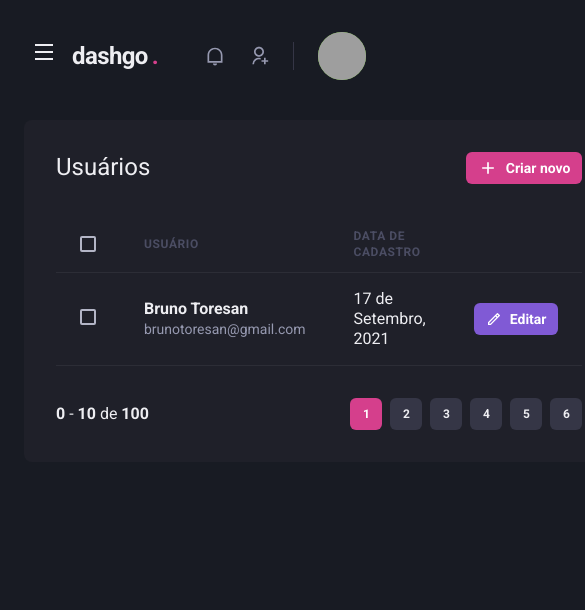
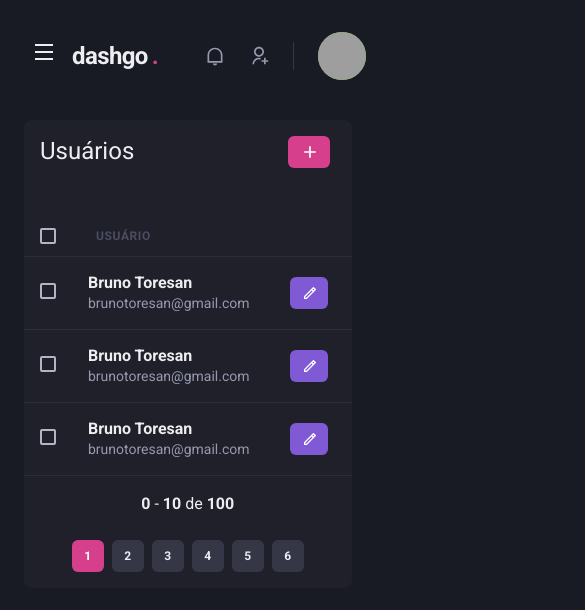
Before and after one commit to brunotoresan/dashgo, a Next.js app: page /users in a window 390 px wide. Shown: the top 610 px of the page, 585 px wide, since content can reach past the window. Built offline with nearby package versions, Linux system fonts and the light colour scheme; grey boxes are pictures that could not be loaded.

Commit message:
responsive user listage

```diff
--- a/src/components/Pagination/index.tsx
+++ b/src/components/Pagination/index.tsx
@@ -4,8 +4,9 @@ import { PaginationItem } from "./PaginationItem";
 export function Pagination(){
   return (
     <Stack
-      direction="row"
-      mt="8"
+      direction={["column", "row"]}
+      mt={["0", "8"]}
+      p={["4", "0"]}
       justify="space-between"
       align="center"
       spacing="6"
--- a/src/pages/users/index.tsx
+++ b/src/pages/users/index.tsx
@@ -1,10 +1,15 @@
-import { Box, Flex, Heading, Button, Icon, Table, Thead, Tr, Th, Checkbox, Tbody, Td, Text } from "@chakra-ui/react";
+import { Box, Flex, Heading, Button, Icon, Table, Thead, Tr, Th, Checkbox, Tbody, Td, Text, useBreakpointValue } from "@chakra-ui/react";
 import { RiAddLine, RiPencilLine } from "react-icons/ri"
 import { Header } from "../../components/Header";
 import { Pagination } from "../../components/Pagination";
 import { Sidebar } from "../../components/Sidebar";
 
 export default function Userlist() {
+  const isWideVersion = useBreakpointValue({
+    base: false,
+    lg: true
+  })
+
   return (
     <Box>
       <Header />
@@ -12,8 +17,8 @@ export default function Userlist() {
         <Sidebar />
 
         {/* flex 1 to take as much space as possible */}
-        <Box flex="1" borderRadius={8} bg="gray.800" p="8">
-          <Flex mb="8" justify="space-between" align="center">
+        <Box flex={isWideVersion ? '1' : 'initial'} borderRadius={8} bg="gray.800" p={isWideVersion ? '8' : '0'}>
+          <Flex mb="8" justify="space-between" align="center" p={isWideVersion ? '0' : '4'}>
             <Heading size="lg" fontWeight="normal">Usuários</Heading>
 
             <Button
@@ -21,47 +26,100 @@ export default function Userlist() {
               size="sm"
               fontSize="sm"
               colorScheme="pink"
+              iconSpacing={isWideVersion ? '1.5' : '-0.5'}
               leftIcon={<Icon as={RiAddLine} fontSize="20"/>}
               cursor="pointer"
+              mr={isWideVersion ? '0' : '1.5'}
             >
-              Criar novo
+              { isWideVersion && 'Criar novo' }
             </Button>
           </Flex>
 
           <Table colorScheme="whiteAlpha">
             <Thead>
               <Tr>
-                <Th px="6" color="gray.300" width="8">
+                <Th px={["4", "4", "6"]} color="gray.300" width="8">
                   <Checkbox colorScheme="pink" />
                 </Th>
                 <Th>Usuário</Th>
-                <Th>Data de cadastro</Th>
+                { isWideVersion && <Th>Data de cadastro</Th> }
                 <Th width="8"></Th>
               </Tr>
             </Thead>
             <Tbody>
               <Tr>
-                <Td px="6">
+                <Td px={["4", "4", "6"]}>
                   <Checkbox colorScheme="pink" />
                 </Td>
-                <Td px="6">
+                <Td px={["4", "4", "6"]}>
                   <Box>
                     <Text fontWeight="bold">Bruno Toresan</Text>
                     <Text fontSize="sm" color="gray.300">brunotoresan@gmail.com</Text>
                   </Box>
                 </Td>
-                <Td>17 de Setembro, 2021</Td>
+                { isWideVersion &&  <Td>17 de Setembro, 2021</Td> }
                 <Td>
                   <Button
                     as="a"
                     size="sm"
                     fontSize="sm"
                     colorScheme="purple"
+                    iconSpacing={isWideVersion ? '1.5' : '-0.5'}
                     leftIcon={<Icon as={RiPencilLine} fontSize="16" />}
                     cursor="pointer"
                   >
-                    Editar
+                    { isWideVersion && 'Editar' }
                   </Button>
+                </Td>
+              </Tr>
+              <Tr>
+                <Td px={["4", "4", "6"]}>
+                  <Checkbox colorScheme="pink" />
+                </Td>
+                <Td px={["4", "4", "6"]}>
+                  <Box>
+                    <Text fontWeight="bold">Bruno Toresan</Text>
+                    <Text fontSize="sm" color="gray.300">brunotoresan@gmail.com</Text>
+                  </Box>
+                </Td>
+                { isWideVersion &&  <Td>17 de Setembro, 2021</Td> }
+                <Td>
+                  <Button
+                    as="a"
+                    size="sm"
+                    fontSize="sm"
+                    colorScheme="purple"
+                    iconSpacing={isWideVersion ? '1.5' : '-0.5'}
+                    leftIcon={<Icon as={RiPencilLine} fontSize="16" />}
+                    cursor="pointer"
+                  >
+                    { isWideVersion && 'Editar' }
+                  </Button>
+                </Td>
+              </Tr>
+              <Tr>
+                <Td px={["4", "4", "6"]}>
+                  <Checkbox colorScheme="pink" />
+                </Td>
+                <Td px={["4", "4", "6"]}>
+                  <Box>
+                    <Text fontWeight="bold">Bruno Toresan</Text>
+                    <Text fontSize="sm" color="gray.300">brunotoresan@gmail.com</Text>
+                  </Box>
+                </Td>
+                { isWideVersion &&  <Td>17 de Setembro, 2021</Td> }
+                <Td>
+                  <Button
+                      as="a"
+                      size="sm"
+                      fontSize="sm"
+                      colorScheme="purple"
+                      iconSpacing={isWideVersion ? '1.5' : '-0.5'}
+                      leftIcon={<Icon as={RiPencilLine} fontSize="16" />}
+                      cursor="pointer"
+                    >
+                      { isWideVersion && 'Editar' }
+                    </Button>
                 </Td>
               </Tr>
             </Tbody>
```
